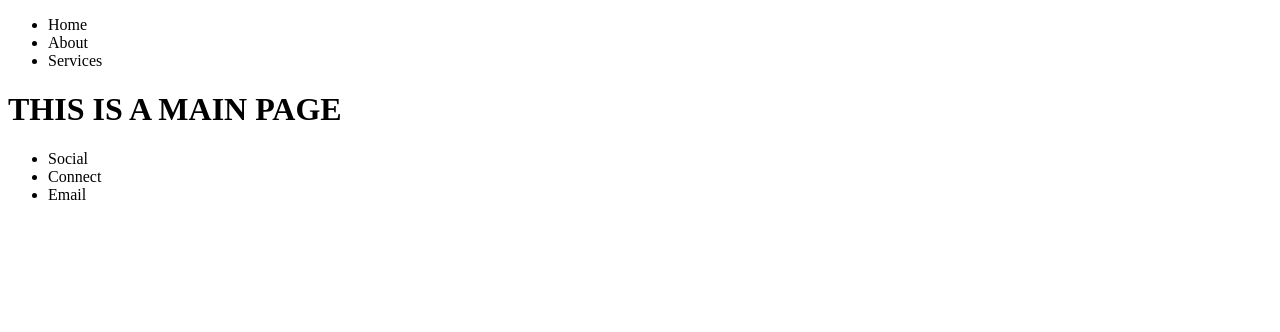
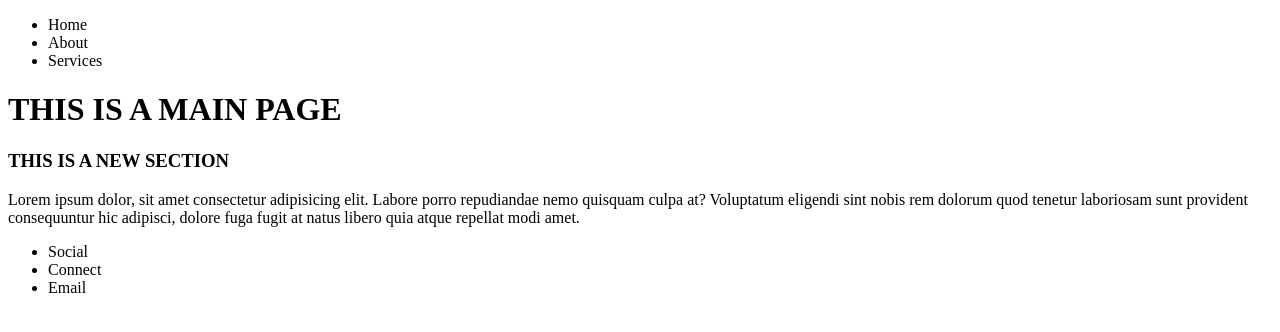
Before and after one commit to AbiScripter/another-git, a plain HTML site: page index.html in a window 1280 px wide. Drawn offline with Linux system fonts and the light colour scheme.

Commit message:
added new section

```diff
--- a/index.html
+++ b/index.html
@@ -21,6 +21,18 @@
       <h1>THIS IS A MAIN PAGE</h1>
     </main>
 
+    <section>
+      <h3>THIS IS A NEW SECTION</h3>
+
+      <p>
+        Lorem ipsum dolor, sit amet consectetur adipisicing elit. Labore porro
+        repudiandae nemo quisquam culpa at? Voluptatum eligendi sint nobis rem
+        dolorum quod tenetur laboriosam sunt provident consequuntur hic
+        adipisci, dolore fuga fugit at natus libero quia atque repellat modi
+        amet.
+      </p>
+    </section>
+
     <footer>
       <ul>
         <li>Social</li>
```
